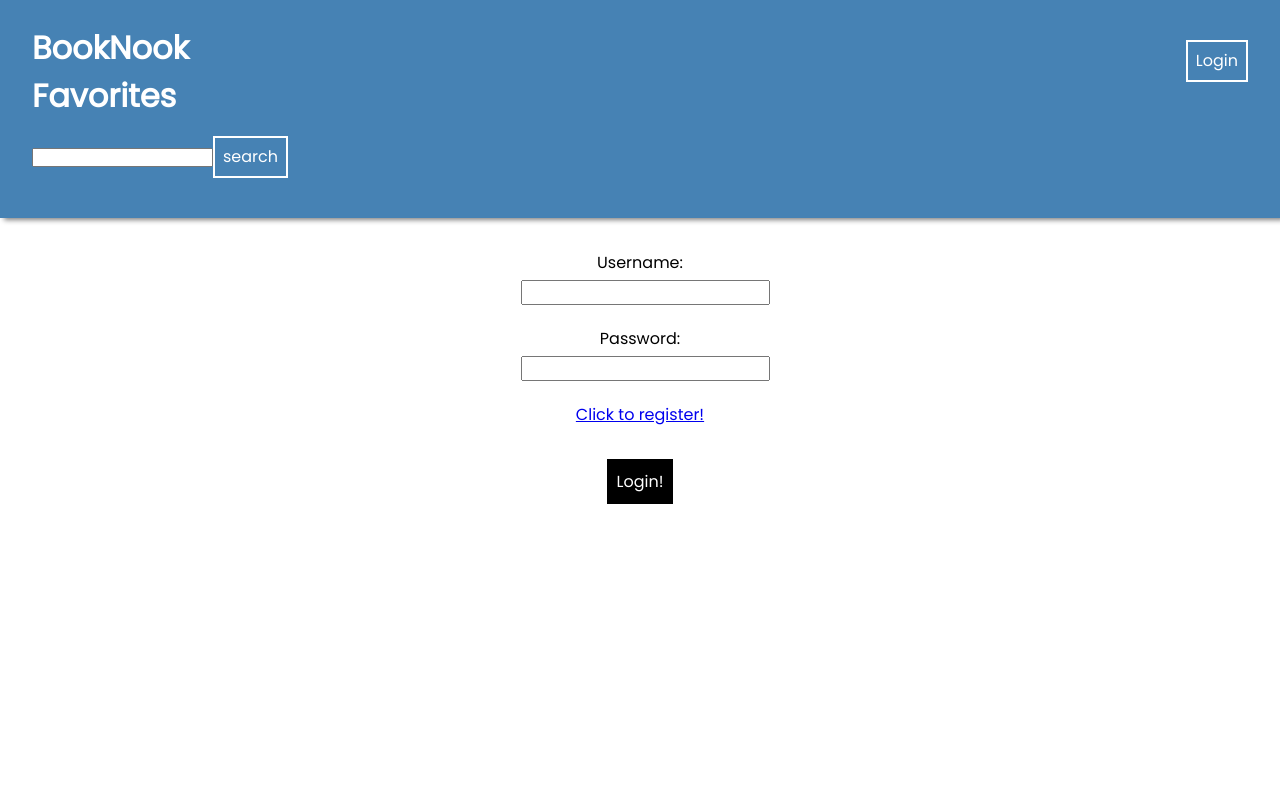
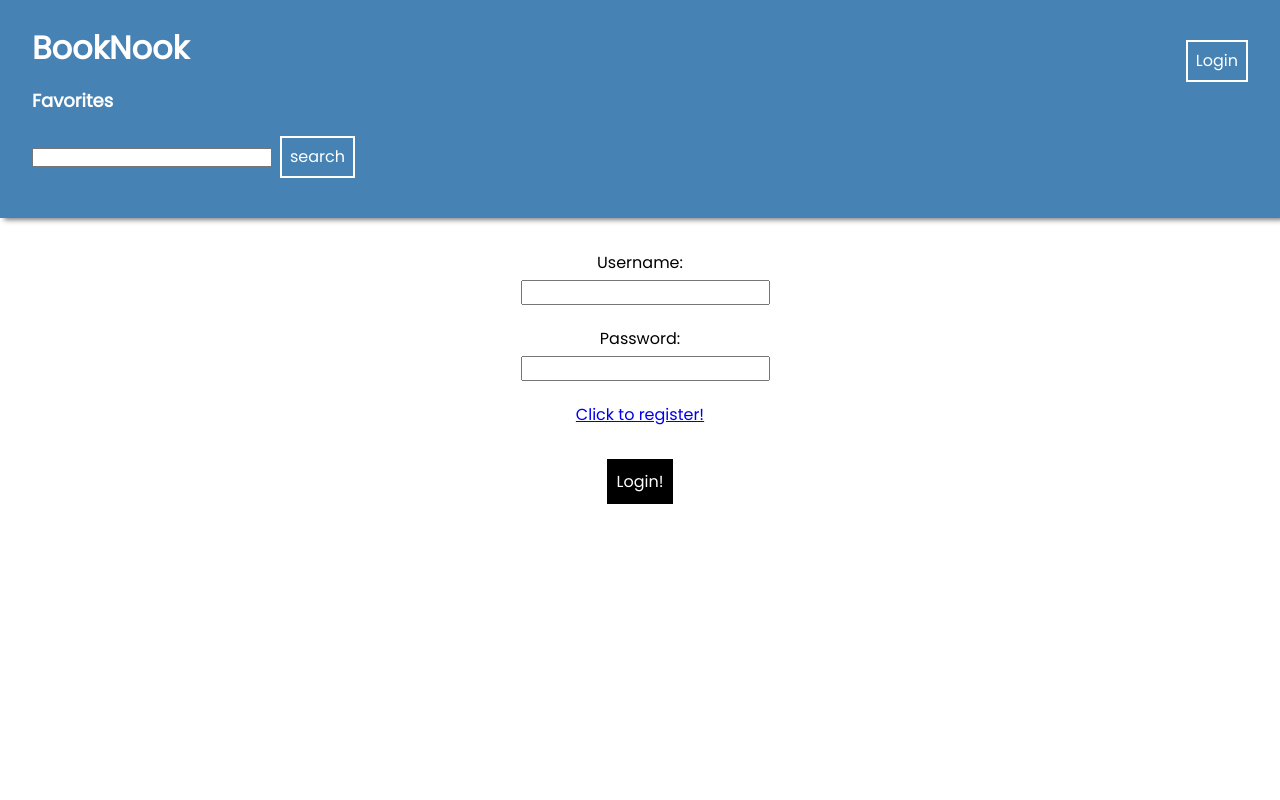
Before and after one commit to mrjagerr/BookNookFrontend, a React (Create React App) app: page /login in a window 1280 px wide. Shown: the top 800 px of the page. Built offline with nearby package versions, Linux system fonts and the light colour scheme.

Commit message:
final check before submit

```diff
--- a/src/App.css
+++ b/src/App.css
@@ -25,6 +25,7 @@ button {
   font-family: inherit;
   max-width: 100px;
   padding: 0.5rem 0.5rem;
+  padding-left: 1vh ;
 }
 
 button:hover {
--- a/src/components/NavBar/NavBar.css
+++ b/src/components/NavBar/NavBar.css
@@ -2,7 +2,6 @@ ul {
   display: flex;
   justify-content: space-between;
   list-style-type: none;
-  position: relative;
 }
 
 li {
@@ -34,3 +33,8 @@ li {
   cursor: pointer;
   font-size: 2rem;
 }
+.favorites{
+  font-size: large;
+
+
+}
--- a/src/components/NavBar/NavBar.jsx
+++ b/src/components/NavBar/NavBar.jsx
@@ -17,11 +17,11 @@ const Navbar = () => {
 
           </Link>
           <br></br>
-          <Link to="/favorites" style={{ textDecoration: "none", color: "white" }}>
-            <b>Favorites</b>
+          <Link to="/favorites" style={{ textDecoration: "none", color: "white" }} className="favorites">
+             <b>Favorites</b>
 
           </Link>
-          <SearchBar/>
+
         </li>
 
         <li>
@@ -33,6 +33,10 @@ const Navbar = () => {
         </li>
 
       </ul>
+      <div className="search">
+         <SearchBar/>
+      </div>
+
     </div>
   );
 };
--- a/src/components/ReviewBook/ReviewBook.css
+++ b/src/components/ReviewBook/ReviewBook.css
@@ -1,11 +1,24 @@
-.reviewBoxRow{
+.reviewBoxRow1{
     border: 2px solid;
     display: flex;
     flex-direction: column;
     padding: 1;
+
+
+  }
+.reviewBoxRow2{
+    background-color: steelblue;
+    border: 2px solid;
+    text-transform: capitalize;
+
+
+
+
   }
 .ratingBox{
     font-size: xx-large;
     border: 2px solid;
     background: steelblue;
+
+
 }
--- a/src/components/ReviewBook/ReviewBook.jsx
+++ b/src/components/ReviewBook/ReviewBook.jsx
@@ -4,13 +4,15 @@ import useAuth from "../../hooks/useAuth";
 import axios from "axios";
 import { Location, useLocation } from "react-router-dom";
 import FavoriteButton from "../FavoriteButton/FavoriteButton";
-import './ReviewBook.css'
+import "./ReviewBook.css";
 
 const ReviewBook = () => {
   const [user, token] = useAuth();
   const [reviewWithUser, setReviewWithUser] = useState([]);
   const { state } = useLocation();
   const [reviews, setReviews] = useState([]);
+
+
   console.log("state inside of ReviewBookComp page : ", state);
 
   useEffect(() => {
@@ -27,34 +29,41 @@ const ReviewBook = () => {
           },
         }
       );
+
+
+
       setReviewWithUser(response.data);
+
+
       setReviews(response.data.reviews);
     } catch (error) {
       console.log(error.response.data);
     }
   };
-
-
-
-
+ let avgRating = 0;
+  if(reviewWithUser.averageRating === undefined){
+    avgRating = 0
+  }
+  if(reviewWithUser.averageRating !== undefined){
+    avgRating = reviewWithUser.averageRating;
+  }
+  console.log(reviewWithUser.averageRating)
+  console.log(avgRating)
 
   return (
     <div>
-      <div className="ratingBox" >
-        <label>Rating:</label>{reviewWithUser.averageRating}
+      <div className="ratingBox">
+        <label>Rating:</label>
+        {parseFloat(avgRating).toFixed(1)}
       </div>
-
 
       {reviews &&
         reviews.map((review) => {
           return (
-            <li key={review.id} className="reviewBoxRow">
-              {" "}
-              {review.user.userName}  :
-              {review.text}
-
+            <li key={review.id} className="reviewBoxRow1">
+              <li className="reviewBoxRow2">{review.user.userName}</li>
+              <li>{review.text}</li>
             </li>
-
           );
         })}
     </div>
--- /dev/null
+++ b/src/components/SearchBar/SearchBar.css
@@ -0,0 +1,6 @@
+.searchButton{
+    margin-left: 1vh;
+}
+.searchBar{
+    width: 30vh;
+}
--- a/src/components/SearchBar/SearchBar.jsx
+++ b/src/components/SearchBar/SearchBar.jsx
@@ -1,28 +1,24 @@
-
 import React, { useState } from "react";
 import { useNavigate } from "react-router-dom";
-
+import './SearchBar.css'
 
 const SearchBar = () => {
- const[search,setSearch] =useState('');
- const navigate= useNavigate();
-const handleSubmit =(event) =>{
-  event.preventDefault();
-  navigate('/booksdetails', {state:search});
-
-
-
-
-
-
-
-};
+  const [search, setSearch] = useState("");
+  const navigate = useNavigate();
+  const handleSubmit = (event) => {
+    event.preventDefault();
+    navigate("/booksdetails", { state: search });
+  };
   return (
-    <form onSubmit={handleSubmit}  className="searchbar">
-      <input value={search}   onChange={(e) => setSearch(e.target.value)} type="text" id="search"></input>
-      <button type="submit" >{console.log(search)} search  </button>
-
-
+    <form onSubmit={handleSubmit} className="searchbar">
+      <input
+        value={search}
+        onChange={(e) => setSearch(e.target.value)}
+        type="text"
+        id="search"
+        className="searchBar"
+      ></input>
+      <button type="submit" className="searchButton">{console.log(search)} search </button>
     </form>
   );
 };
--- a/src/pages/BooksInfoPage/BooksInfoPage.css
+++ b/src/pages/BooksInfoPage/BooksInfoPage.css
@@ -53,10 +53,11 @@ button {
     border: 3px solid;
     display: flex;
     flex-direction: column;
-    width: 70vh;
+    width: fit-content;
+    min-width: 60vh;
     position: relative;
-    left: 90vh;
-    bottom: 100vh;
+    left: 65%;
+    bottom: 55vh;
 
 
 
@@ -84,8 +85,9 @@ button {
   max-width: fit-content;
   padding-inline: 5vh;
   position: relative;
-  left: 100vh;
-  bottom: 90vh;
+  left:65%;
+  bottom:50vh;
+
   padding-top: 1vh;
   background: steelblue;
   text-transform: capitalize;
@@ -95,8 +97,8 @@ font-size: xx-large;
 
  }
  .favButton{
-  display: flex;
-  position: relative;
-  left: 10vh;
-  top: 10vh
+
+  position: absolute;
+  left: 5vh;
+  top: 23vh
  }
--- /dev/null
+++ b/src/pages/FavoritesPage/FavoritesPage.css
@@ -0,0 +1,23 @@
+img{
+    height: 20vh;
+    width: 20vh;
+    image-resolution:300dpi;
+ }
+ li{
+    list-style: none;
+ }
+ .cardFav{
+    border: 5px solid;
+    width:60vh;
+    flex-direction: column;
+    display: flex;
+    align-items: center;
+padding-inline: 5vh;
+margin-top: 5vh;
+margin-left: 5vh;
+
+background-color: steelblue;
+ }
+ h1{
+    margin-left: 10vh;
+ }
--- a/src/pages/FavoritesPage/FavoritesPage.js
+++ b/src/pages/FavoritesPage/FavoritesPage.js
@@ -1,58 +1,63 @@
 import React, { useState, useEffect } from "react";
 import axios from "axios";
 import useAuth from "../../hooks/useAuth";
-
-
-
-
+import "./FavoritesPage.css";
+import { Navigate, useNavigate } from "react-router-dom";
 
 const FavoritesPage = () => {
   const [user, token] = useAuth();
   const [favorites, setFavorites] = useState([]);
 
-
   useEffect(() => {
     fetchFavorites();
+  }, [token]);
+  const navigate = useNavigate();
+  const handleClick = (event, param) => {
+    console.log(event);
+    console.log(param);
 
-}, [token]);
+    navigate("/booksinfo", { state: param });
+  };
 
   const fetchFavorites = async () => {
     try {
-    let response = await axios.get("https://localhost:5001/api/favorites/myFavorites", {
+      let response = await axios.get(
+        "https://localhost:5001/api/favorites/myFavorites",
+        {
           headers: {
             Authorization: "Bearer " + token,
           },
-    });
+        }
+      );
       setFavorites(response.data);
 
-
-
-
-    console.log(response.data)
-
+      console.log(response.data);
     } catch (error) {
       console.log(error.response.data);
     }
   };
 
-
-
   return (
     <div>
-
+      <h1>Favorites for {user.userName}!</h1>
       {favorites &&
-        favorites.map((favorites,index) => {
+        favorites.map((favorites, index) => {
           return (
-            <li key={index}>
-
+            <li
+              key={index}
+              className="cardFav"
+              onClick={(event) => handleClick(event, favorites.bookId)}
+            >
               {favorites.title}
-             <div> <img src={favorites.thumbnailUrl}></img></div>
-
+              <div>
+                {" "}
+                <img src={favorites.thumbnailUrl}></img>
+              </div>
             </li>
           );
         })}
     </div>
   );
-}
+};
 
 export default FavoritesPage;
--- /dev/null
+++ b/src/pages/HomePage/HomePage.Css
@@ -0,0 +1,3 @@
+.search{
+    font-size: xx-large;
+}
--- a/src/pages/HomePage/HomePage.js
+++ b/src/pages/HomePage/HomePage.js
@@ -3,6 +3,7 @@ import { useEffect, useState } from "react";
 import useAuth from "../../hooks/useAuth";
 import ReviewBook from "../../components/ReviewBook/ReviewBook";
 import axios from "axios";
+import SearchBar from "../../components/SearchBar/SearchBar";
 
 const HomePage = () => {
   // The "user" value from this Hook contains user information (id, userName, email) from the decoded token
@@ -31,15 +32,11 @@ const HomePage = () => {
     <div className="container">
       {console.log(user)}
       <h1>Home Page for {user.userName}!</h1>
-      {cars &&
-        cars.map((car) => (
-          <p key={car.id}>
-            {car.year} {car.model} {car.make}
-          </p>
-        ))}
-
+      <div className="search">
+        <SearchBar />
+      </div>
+      Search Page
     </div>
-
   );
 };
 
```
Also changed, not shown: BookNookFrontend.png (added). Lines whose indentation alone changed are shown as unchanged.
